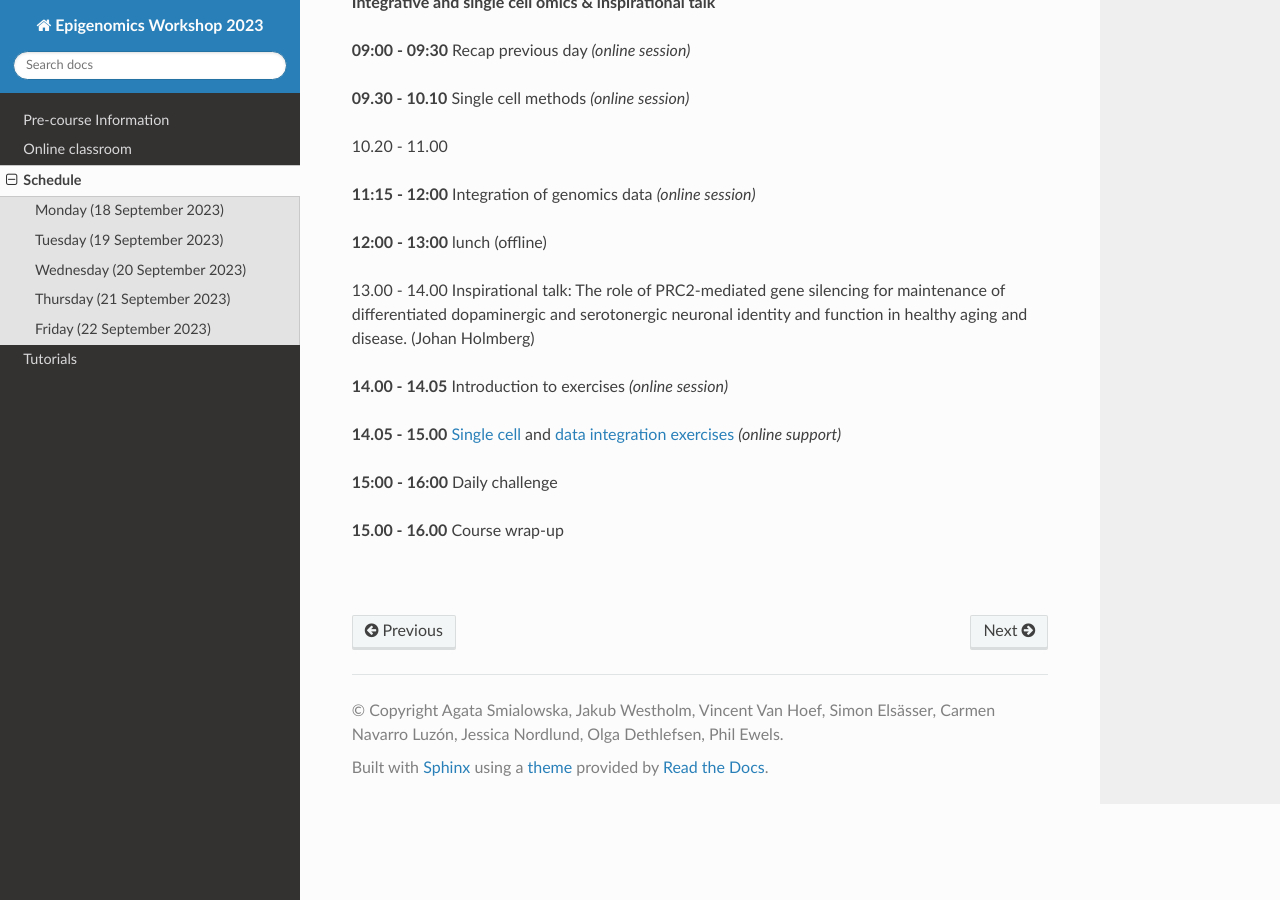
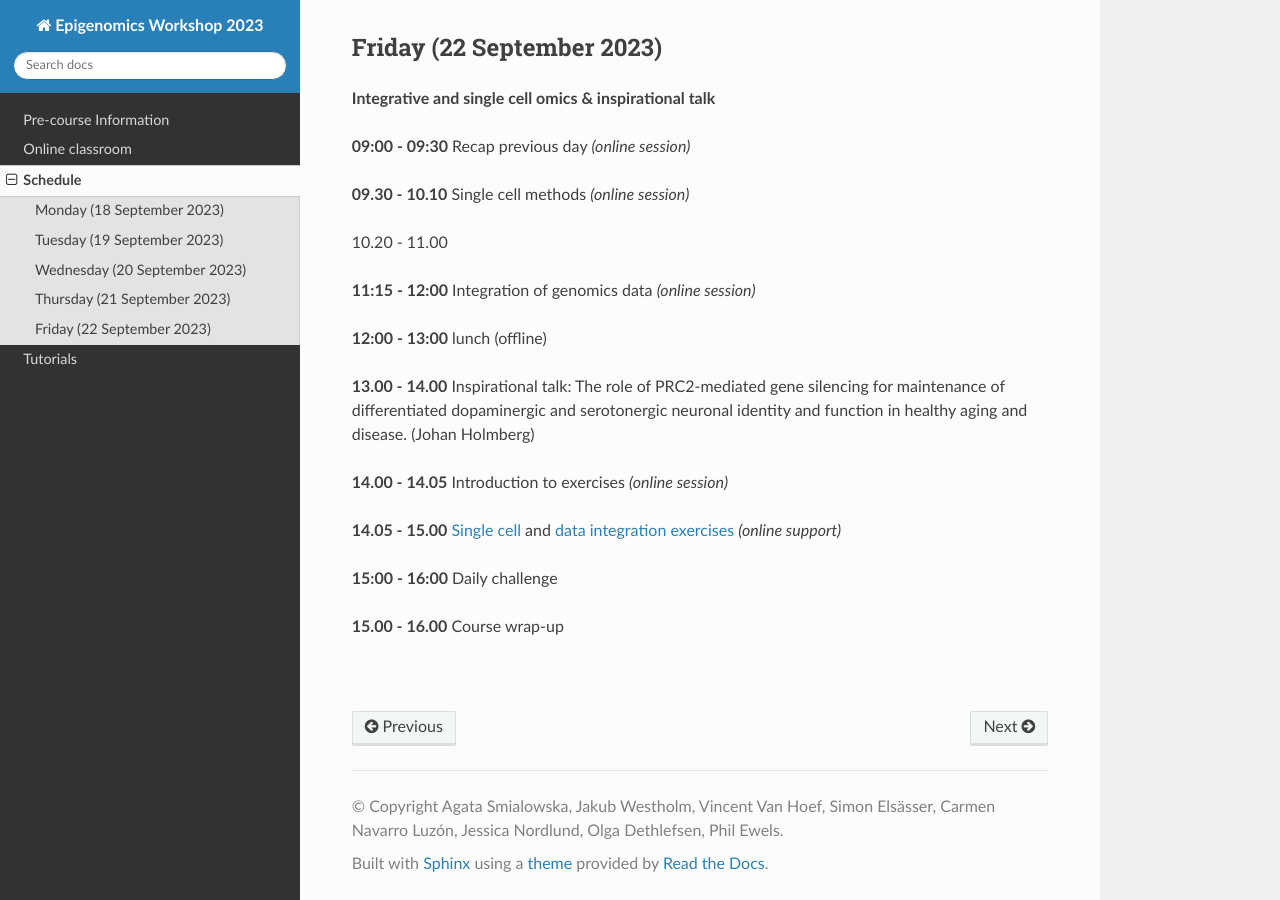
Before and after one commit to NBISweden/workshop-epigenomics-RTDs, a Sphinx documentation site: the page built from docs/content/schedule.rst, in a window 1280 px wide and 900 px high, scrolled down 2561 px. Built offline with Sphinx 7.4.7 and the Read the Docs theme 2.0.0, drawn with Linux system fonts in a browser that asks for light colours.

```diff
--- a/docs/content/schedule.rst
+++ b/docs/content/schedule.rst
@@ -132,7 +136,7 @@ Friday (22 September 2023)
 
 **12:00 - 13:00** lunch (offline)
 
-13.00 - 14.00 Inspirational talk: The role of PRC2-mediated gene silencing for maintenance of differentiated dopaminergic and serotonergic neuronal identity and function in healthy aging and disease. (Johan Holmberg)
+**13.00 - 14.00** Inspirational talk: The role of PRC2-mediated gene silencing for maintenance of differentiated dopaminergic and serotonergic neuronal identity and function in healthy aging and disease. (Johan Holmberg)
 
 **14.00 - 14.05** Introduction to exercises *(online session)*
 
```
Also changed, not shown: other parts of docs/content/schedule.rst (+4 -0 lines).
